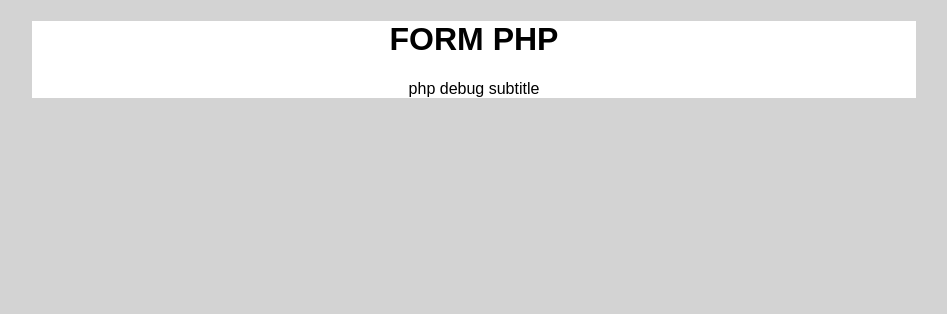
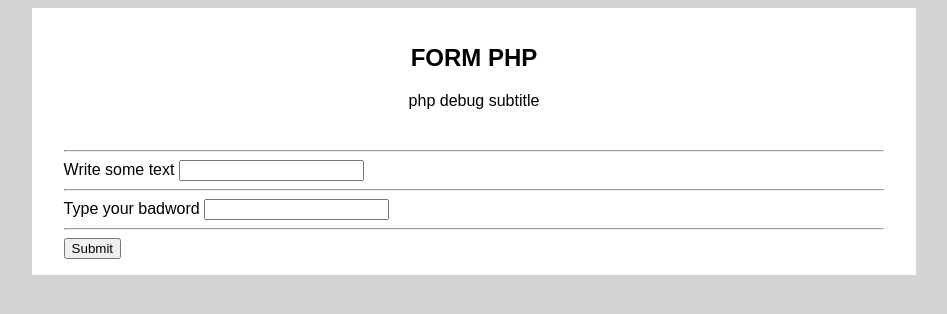
Before and after one commit to sder12/php-badwords, a PHP site: page / in a window 1280 px wide. Shown: the top 314 px of the page, without its empty margins (166-1113 px from the left). Run offline with PHP 8.4, Linux system fonts and the light colour scheme.

Commit message:
Basic form

```diff
--- a/index.php
+++ b/index.php
@@ -17,15 +17,33 @@ Il secondo file riceverà la richiesta ed eseguirà queste operazioni:
 <body>
     <div class="container">
         <!-- TITLE -->
-        <div class="title">
+        <section class="title">
             <h1>FORM PHP</h1>
             <span>
                 <?php echo "php debug subtitle"?>
             </span>
-        </div>
 
+        </section>
 
         <!-- FORM -->
+        <section class="form">
+            <form action="" method="">
+                <hr>
+                <!-- PARAGRAPH -->
+                <label for="paragraph">Write some text</label>
+                <input type="text" id="paragraph">
+
+                <hr>
+
+                <!-- BADWORD -->
+                <label for="badword">Type your badword</label>
+                <input type="text" id="badword">
+
+                <!-- BUTTON -->
+                <hr>
+                <button type="submit">Submit</button>
+            </form>
+        </section>
 
     </div>
 </body>
--- a/style.css
+++ b/style.css
@@ -16,3 +16,7 @@ html {
 .title {
     text-align: center;
 }
+
+section {
+    padding: 1em 2em;
+}
```
